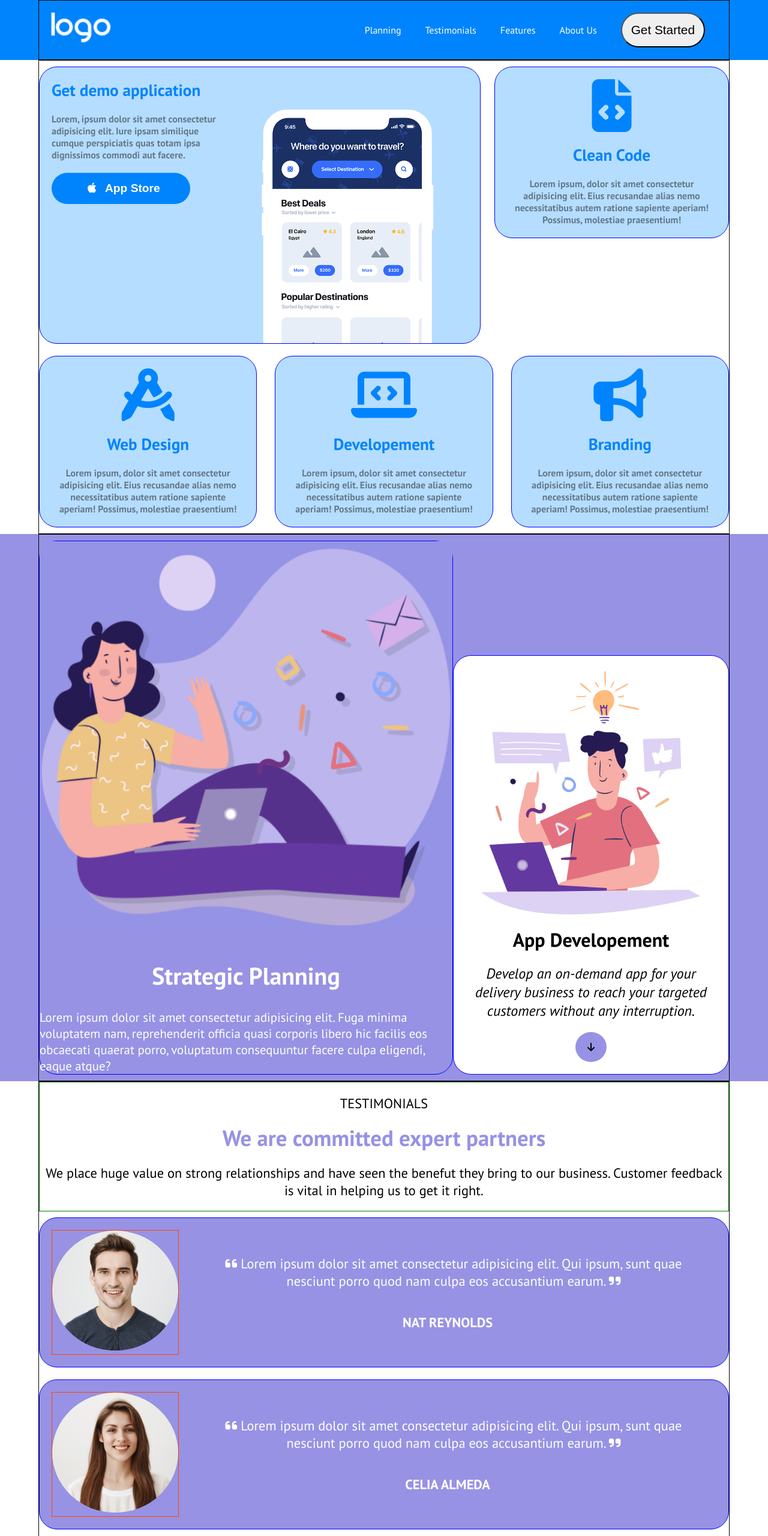
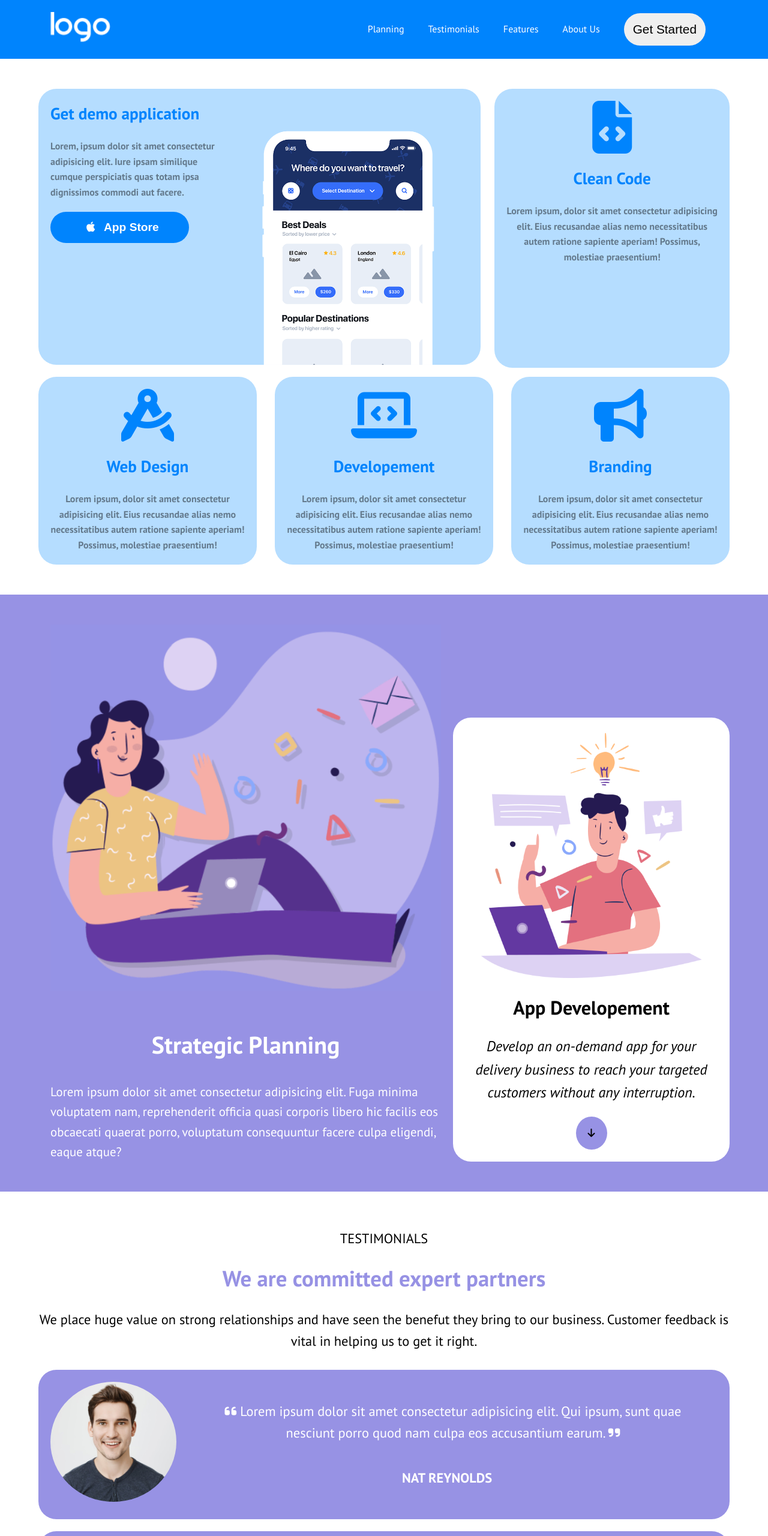
Before and after one commit to VeronicaFontana/htmlcss-responsive-layout, a plain HTML site: page index.html in a window 1280 px wide. Shown: the top 2560 px of the page at 60% size. Drawn offline with Linux system fonts and the light colour scheme.

Commit message:
[ADD] Comments [FIX] Sections padding

```diff
--- a/style.css
+++ b/style.css
@@ -6,13 +6,17 @@
 
 body{
   font-family:'PT Sans', sans-serif;
+  line-height: 1.6;
 }
 
 .container{
-  border: 1px solid black;
   max-width: 1440px;
   width: 90%;
   margin: 0 auto;
+}
+
+main .container, footer .container{
+  padding: 40px 0;
 }
 
 header{
@@ -20,13 +24,17 @@ header{
 }
 
 .card{
-  border: 1px solid blue;
   margin: 10px 0;
   border-radius: 30px;
 }
 
 .strategic-pl, .benefits, .get-started{
   background-color: #9792E4;
+}
+
+button:hover{
+  cursor: pointer;
+  box-shadow: 0 0 5px grey;
 }
 
 /* HEADER */
@@ -51,6 +59,7 @@ header{
 .menu button{
   padding: 15px;
   border-radius: 30px;
+  border: none;
   font-size: 1.3rem;
 }
 
@@ -62,7 +71,7 @@ header{
 }
 
 /* RESPONSIVE HEADER */
-@media screen and (min-width: 992px){
+@media screen and (min-width: 1200px){
   .ham-menu{
     display: none;
   }
@@ -80,10 +89,6 @@ header{
 .row{
   display: flex;
   flex-direction: column;
-}
-
-.demo-sec .col:nth-child(2){
-  height: 100%;
 }
 
 .demo-sec .card{
@@ -127,11 +132,6 @@ header{
   font-weight: bold;
 }
 
-.demo button:hover{
-  cursor: pointer;
-  box-shadow: 0 0 5px gray;
-}
-
 .fa-apple{
   padding: 0 10px;
 }
@@ -161,8 +161,6 @@ header{
   text-align: center;
 }
 
-
-
 /* RESPONSIVE DEMO-APP*/
 @media screen and (min-width: 576px){
   .demo-sec .row{
@@ -174,7 +172,7 @@ header{
     width: 64%;
   }
 
-  .demo-sec .row.row:first-child .col:last-child{
+  .demo-sec .row:first-child .col:last-child{
     width: 34%;
   }
 
@@ -184,6 +182,11 @@ header{
 
   .demo{
     align-items: flex-start;
+  }
+
+  .demo-sec .row:first-child .col:nth-child(2) .card{
+    max-height: 100%;
+    height: 97%;
   }
 }
 
@@ -205,6 +208,7 @@ header{
 }
 
 .planning{
+  padding: 0 20px;
   justify-content: space-evenly;
 }
 
@@ -297,7 +301,6 @@ header{
 }
 
 .testimonials-txt{
-  border: 1px solid green;
   display: flex;
   flex-direction: column;
   align-items: center;
@@ -330,10 +333,6 @@ header{
   justify-content: space-between;
 }
 
-.testimonial-img{
-  border: 1px solid orangered;
-}
-
 .testimonial-img img{
   width: 210px;
   height: 200px;
@@ -358,8 +357,6 @@ header{
   font-weight: bold;
 }
 
-
-
 /* RESPONSIVE TESTIMONIALS */
 @media screen and (min-width: 576px){
   .testimonials .card{
@@ -380,11 +377,10 @@ header{
   text-align: center;
   display: flex;
   justify-content: center;
-  padding: 60px;
+  padding: 30px;
 }
 
 .card-container{
-  border: 1px solid rgb(220, 117, 134);
   display: flex;
   flex-direction: column;
 }
@@ -514,11 +510,6 @@ header{
   font-size: 1.2rem;
 }
 
-.about-us button:hover{
-  cursor: pointer;
-  box-shadow: 0 0 2px grey;
-}
-
 .fa-linkedin{
   margin-right: 10px;
 }
@@ -592,11 +583,6 @@ header{
   margin-bottom: 20px;
 }
 
-.get-started button:hover{
-  cursor: pointer;
-  box-shadow: 0 0 2px grey;
-}
-
 .get-started p:last-of-type{
   color: white;
   text-align: center;
@@ -621,7 +607,6 @@ footer{
 }
 
 .bottom{
-  border: 1px solid white;
   display: flex;
   flex-direction: column;
   align-items: center;
```
Also changed, not shown: index.html (+9 -0 lines), 1 other file.
